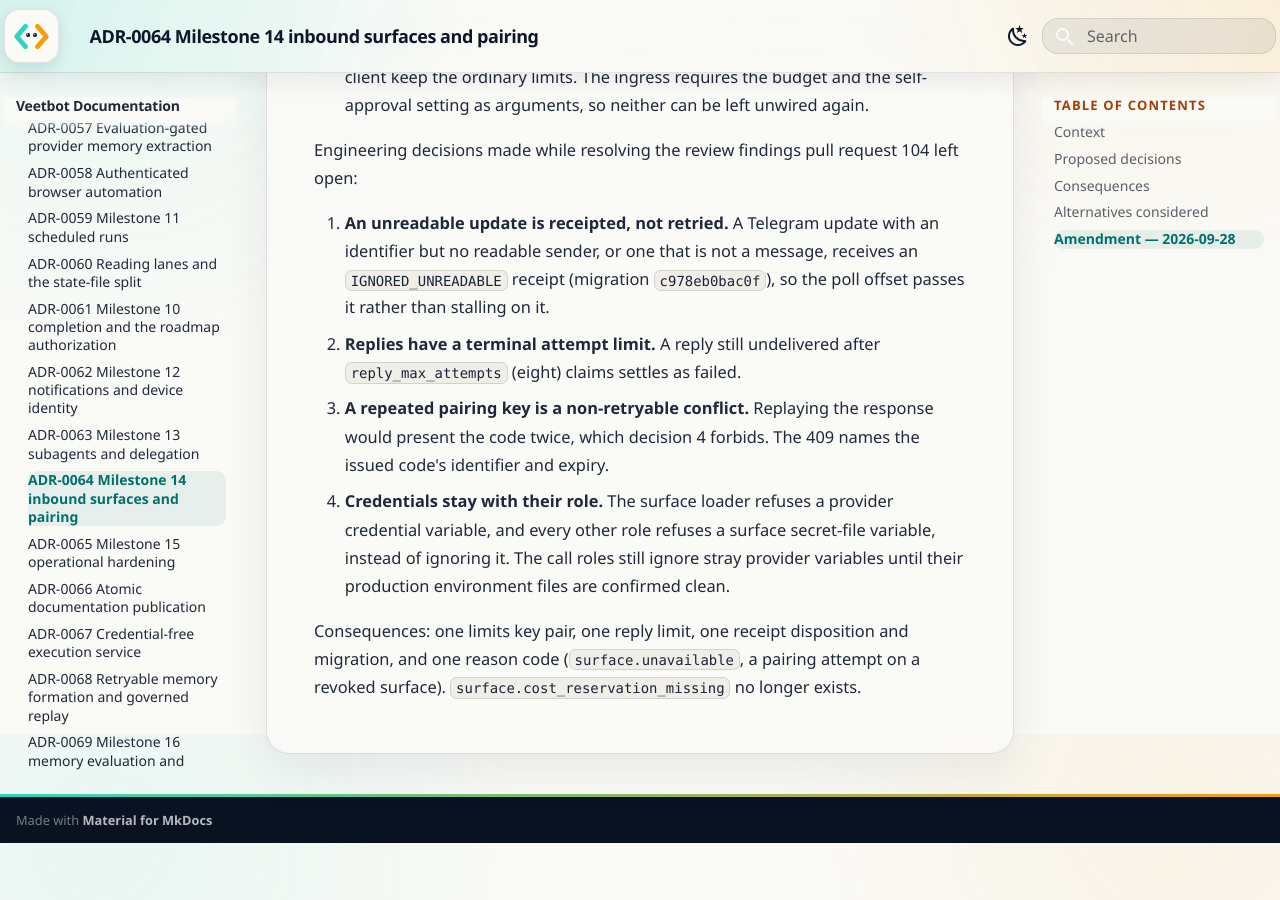
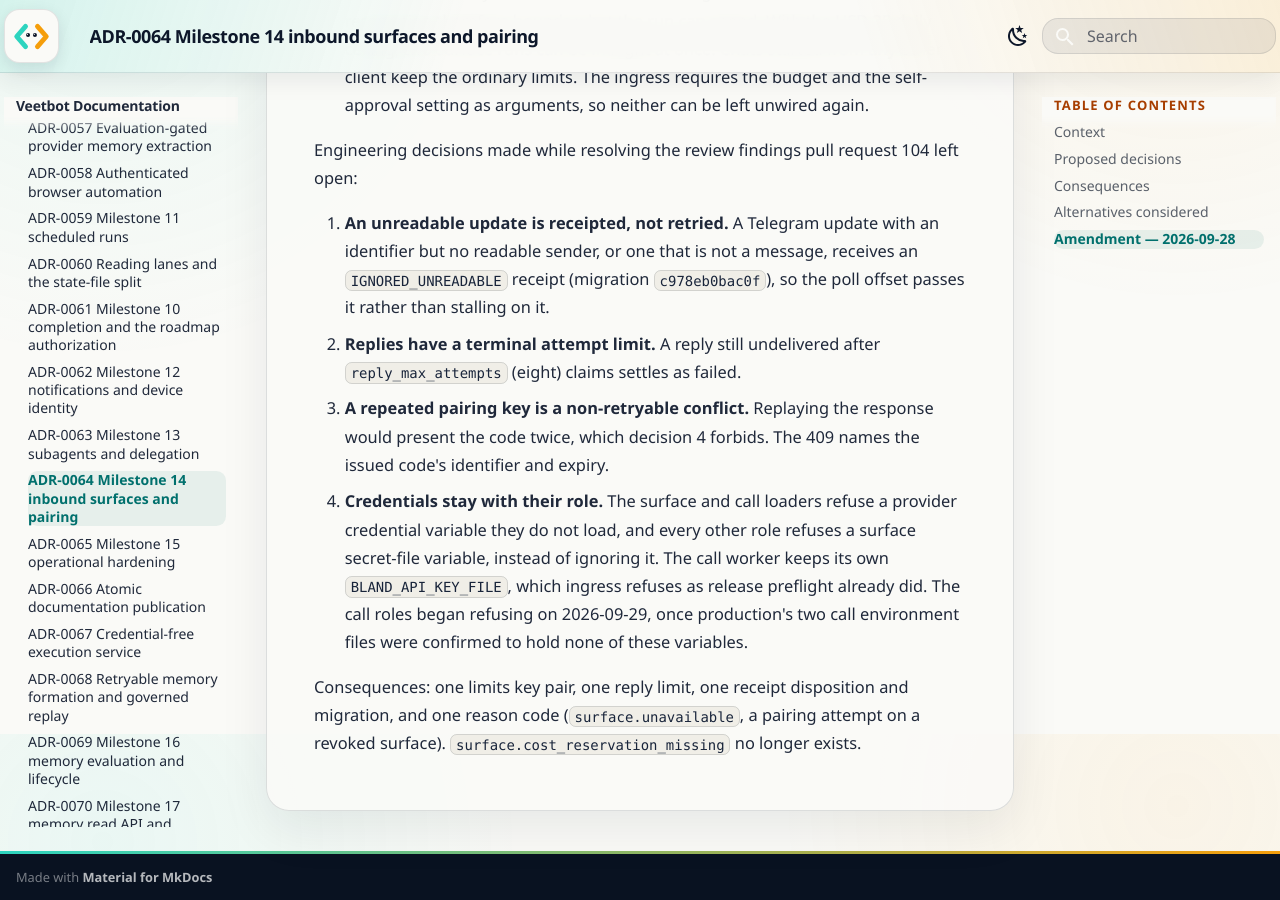
Before and after one commit to avitus/veetbot, an MkDocs documentation site: the page built from docs/adr/0064-milestone-14-inbound-surfaces-and-pairing.md, in a window 1280 px wide and 900 px high, scrolled down 3766 px. Built offline with MkDocs 1.6.1 and Material for MkDocs 9.7.7, drawn with Linux system fonts in a browser that asks for light colours.

Commit message:
fix(calling): refuse stray provider credentials in both call roles (M27)
The call worker and ingress loaded no model or browser credential but left
one sitting unread if the environment set it. They now refuse to start, as
the surface worker does (ADR-0064 decision 17). The shared refusal set also
names BLAND_API_KEY_FILE, so the worker exempts the one credential it loads;
ingress refuses it, matching release preflight.

Production check (2026-09-29, names only): /etc/veetbot/veetbot-call.env and
veetbot-call-ingress.env, and both units' live process environments, hold no
*_API_KEY, VEETBOT_OPENAI_KEY or BROWSER_PROFILE_CONTROL_PLANE_CREDENTIAL_FILE;
the ingress file holds no BLAND_API_KEY_FILE; neither unit sets Environment=.

Files: src/agent_core/config.py, tests/gates/test_call_m27.py,
docs/bland-setup.md, docs/plan/bland-calling.md, ADR-0064 decision 17.
Reading lane: A (gate test and a spec under docs/plan/).
Red: uv run pytest tests/gates/test_call_m27.py -k confine_provider
  -> 3 failed, DID NOT RAISE ConfigurationError for OPENAI_API_KEY,
  VEETBOT_OPENAI_KEY and BROWSER_PROFILE_CONTROL_PLANE_CREDENTIAL_FILE.
Green: M27 gate + config unit tests, 156 passed. make citations-fix: ledger
unchanged. make check on chunk sidecar: first run failed ruff format
(config.py), reformatted; rerun exit 0 in 432 s. After rebasing onto dev
6ccc6e93, a fresh sidecar ran it again on this tree: exit 0 in 422 s
(4863 passed, 102 skipped in 364 s; contract partition 1151 passed in 51 s;
docs checks passed). Sidecar create+sync 20 s, install 16 s; timings are
measured, and the pytest partitions overlap the lint and docs stages.
Limitations: the refusal covers provider variables only; the worker still
ignores a stray BLAND_WEBHOOK_SECRET_FILE, as before.
Deviations from the plan: none. ADRs: ADR-0064 decision 17 amended in place.

Reading-Lane: A
Co-Authored-By: Claude Opus 5.5 <noreply@anthropic.com>
Glen-Conversation: 92223da2-da89-4c21-9638-b25a3f1daf07

```diff
--- a/docs/adr/0064-milestone-14-inbound-surfaces-and-pairing.md
+++ b/docs/adr/0064-milestone-14-inbound-surfaces-and-pairing.md
@@ -138,11 +138,13 @@ Engineering decisions made while resolving the review findings pull request
 16. **A repeated pairing key is a non-retryable conflict.** Replaying the
     response would present the code twice, which decision 4 forbids. The 409
     names the issued code's identifier and expiry.
-17. **Credentials stay with their role.** The surface loader refuses a
-    provider credential variable, and every other role refuses a surface
-    secret-file variable, instead of ignoring it. The call roles still ignore
-    stray provider variables until their production environment files are
-    confirmed clean.
+17. **Credentials stay with their role.** The surface and call loaders refuse
+    a provider credential variable they do not load, and every other role
+    refuses a surface secret-file variable, instead of ignoring it. The call
+    worker keeps its own `BLAND_API_KEY_FILE`, which ingress refuses as
+    release preflight already did. The call roles began refusing on
+    2026-09-29, once production's two call environment files were confirmed
+    to hold none of these variables.
 
 Consequences: one limits key pair, one reply limit, one receipt disposition
 and migration, and one reason code (`surface.unavailable`, a pairing attempt
```
Also changed, not shown: docs/bland-setup.md (+4 -0 lines), docs/plan/bland-calling.md (+2 -1 lines), 2 other files.
